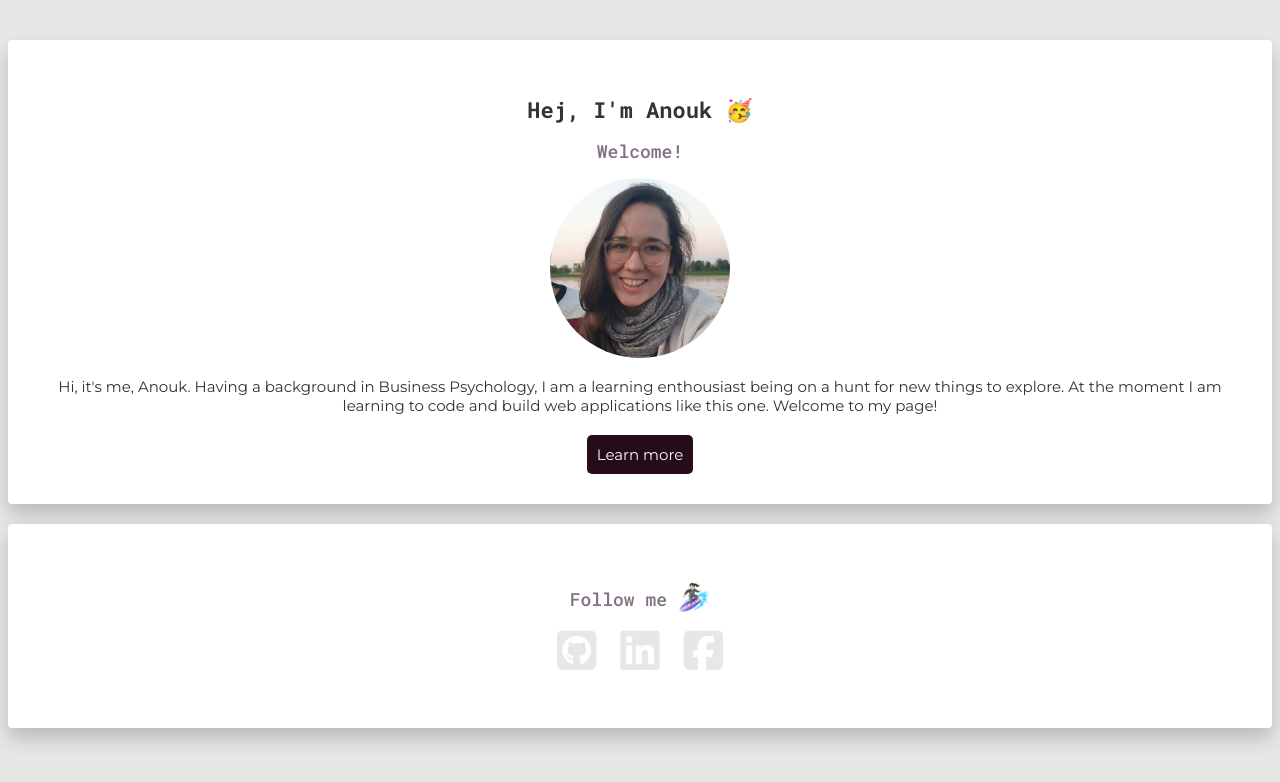
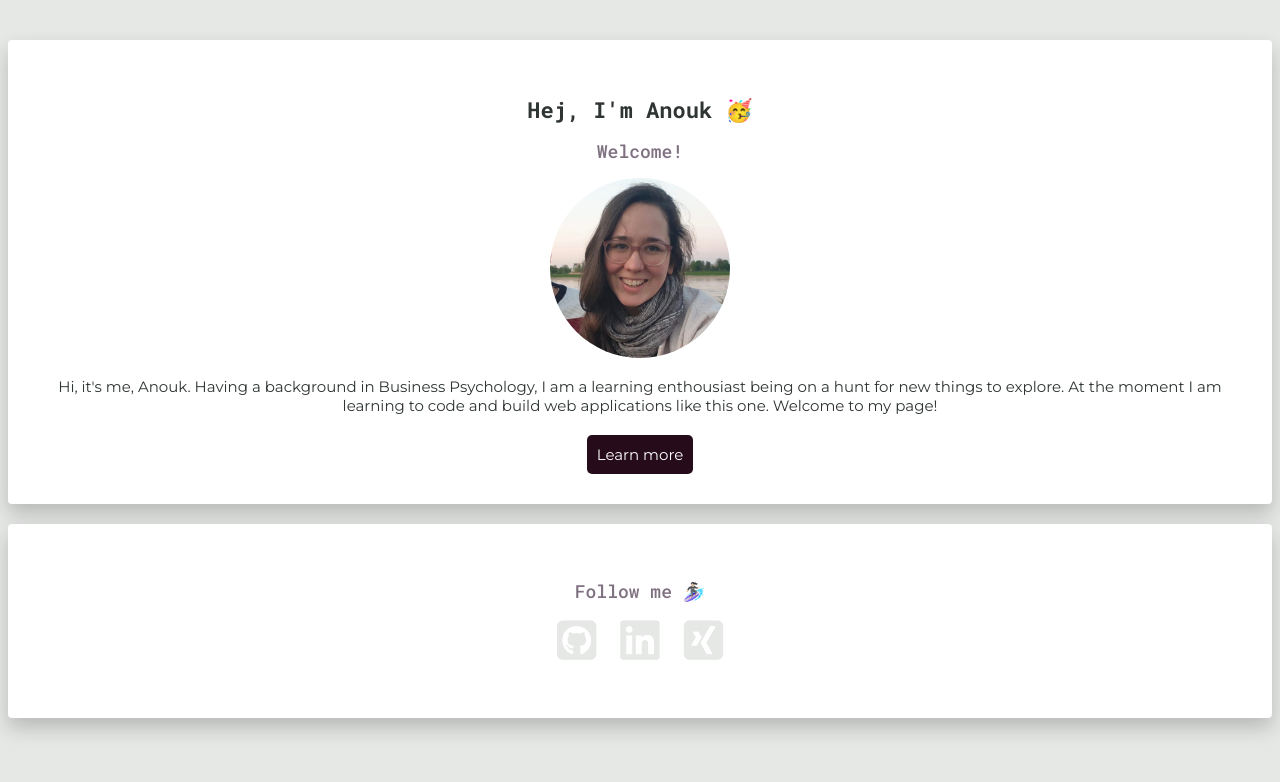
Before and after one commit to anoukmae/profile, a plain HTML site: page index.html in a window 1280 px wide. Drawn offline with Linux system fonts and the light colour scheme.

Commit message:
make my profile prettier

```diff
--- a/index.html
+++ b/index.html
@@ -21,7 +21,7 @@
         </div>
 
         <div class="white-card">
-          <h2>Follow me <span class="icon">🏄🏻‍♀️</span></h2>
+          <h2>Follow me <span class="icon_surf">🏄🏻‍♀️</span></h2>
           <ul class="list-inline">
             <li>
               <a href="#" target="_blank">
@@ -37,7 +37,7 @@
 
             <li>
               <a href="#" target="_blank">
-                <i class="fab fa-facebook-square"></i>
+                <i class="fab fa-xing-square"></i>
               </a>
             </li>
           </ul>
--- a/style.css
+++ b/style.css
@@ -112,6 +112,6 @@ a:hover {
   color: #260C1A;
 }
 
-.icon {
+.icon-surf {
   font-size: 26px;
 }
```
